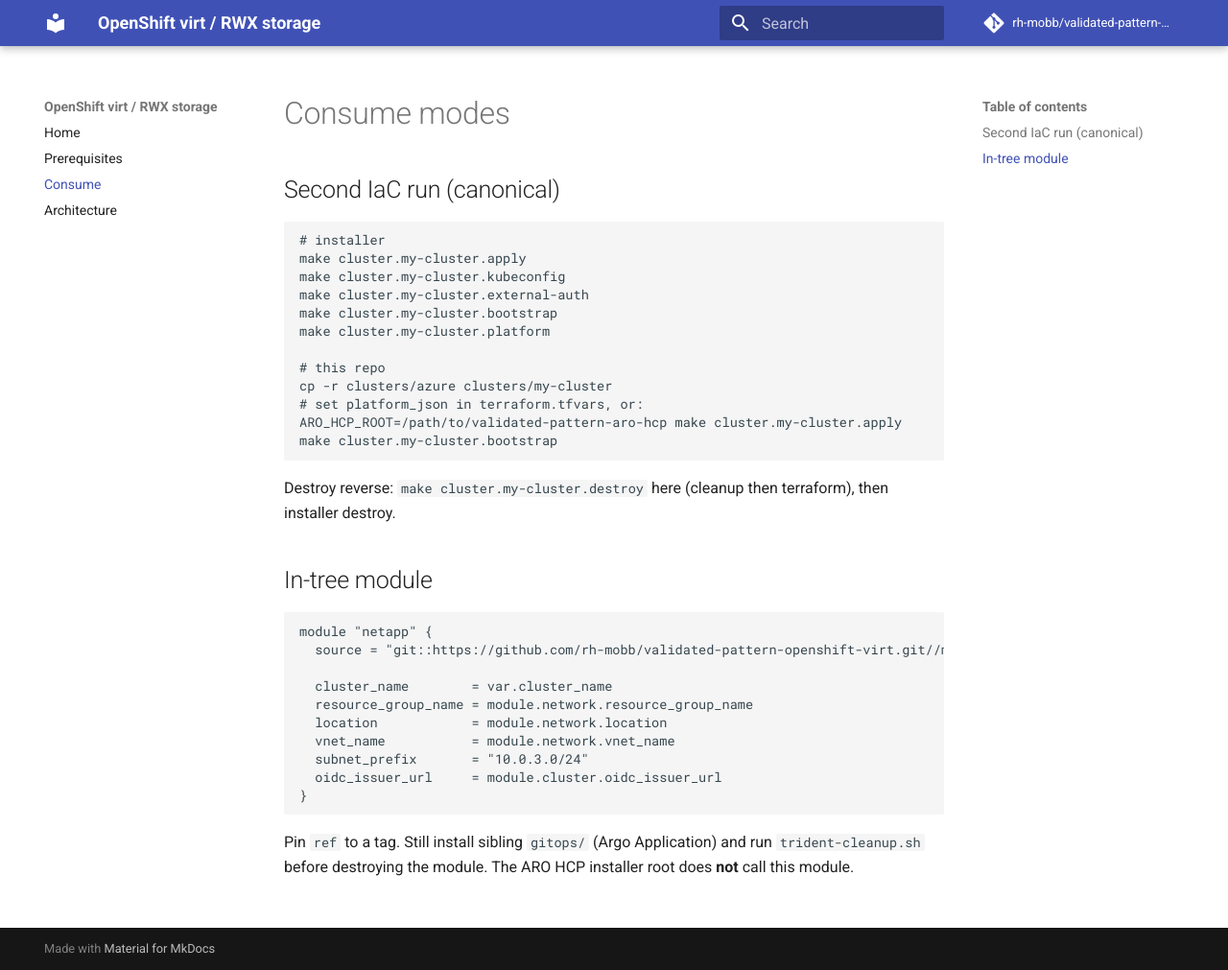
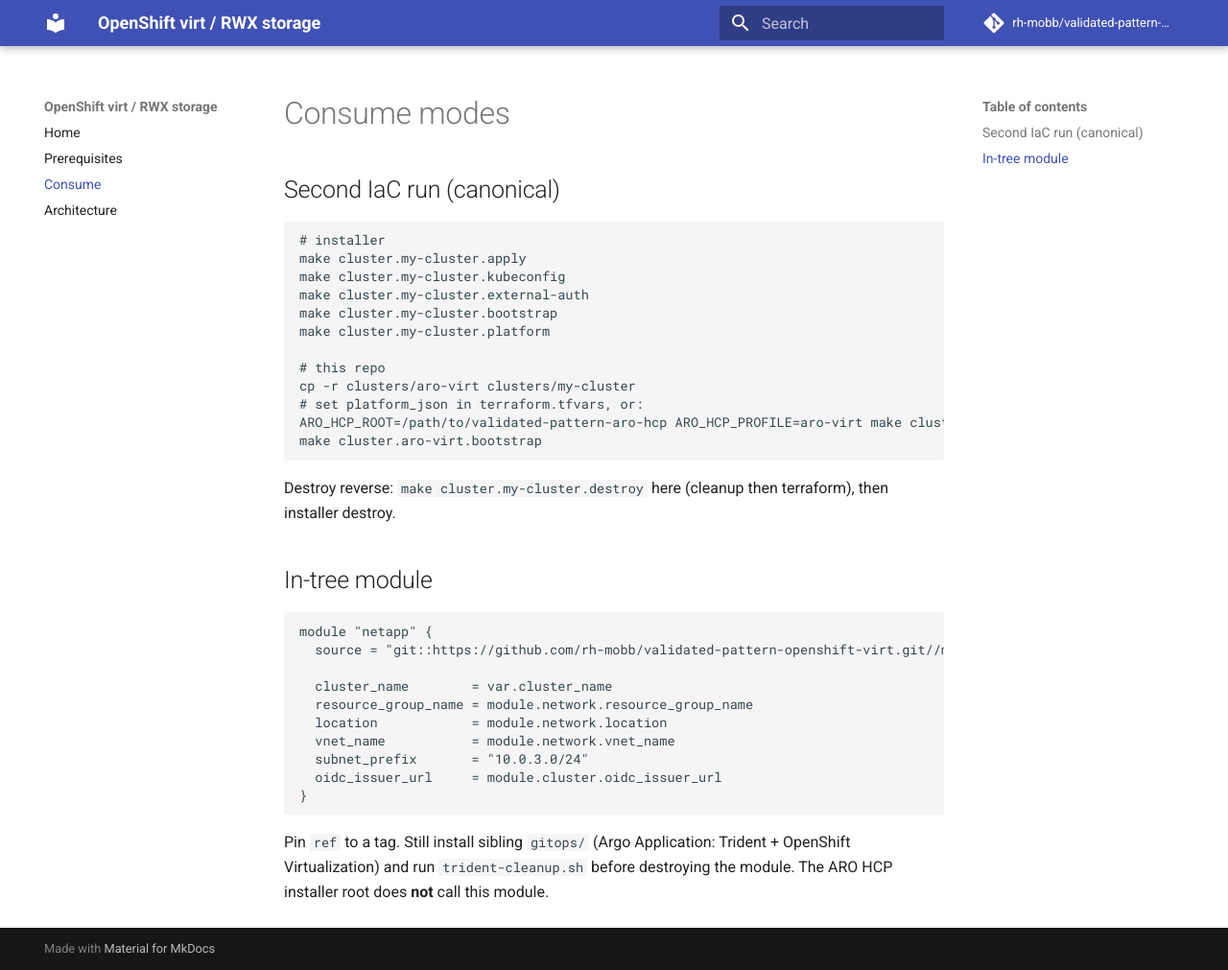
Before and after one commit to rh-mobb/validated-pattern-openshift-virt, an MkDocs documentation site: the page built from docs/guides/consume.md, in a window 1280 px wide and 1011 px high. Shown: the whole window at 96% size. Built offline with MkDocs 1.6.1 and Material for MkDocs 9.7.7, drawn with Linux system fonts in a browser that asks for light colours; comment, search, counter and statistics services are not loaded.

Commit message:
feat: GitOps for OpenShift Virtualization and aro-virt example
Install kubevirt-hyperconverged on workers, patch anf-virt for RWX
live migration, and add a cluster profile that matches the installer.

````diff
--- a/docs/guides/consume.md
+++ b/docs/guides/consume.md
@@ -11,10 +11,10 @@
 make cluster.my-cluster.platform
 
 # this repo
-cp -r clusters/azure clusters/my-cluster
+cp -r clusters/aro-virt clusters/my-cluster
 # set platform_json in terraform.tfvars, or:
-ARO_HCP_ROOT=/path/to/validated-pattern-aro-hcp make cluster.my-cluster.apply
-make cluster.my-cluster.bootstrap
+ARO_HCP_ROOT=/path/to/validated-pattern-aro-hcp ARO_HCP_PROFILE=aro-virt make cluster.aro-virt.apply
+make cluster.aro-virt.bootstrap
 ```
 
 Destroy reverse: `make cluster.my-cluster.destroy` here (cleanup then terraform), then installer destroy.
@@ -34,4 +34,4 @@
 }
 ```
 
-Pin `ref` to a tag. Still install sibling `gitops/` (Argo Application) and run `trident-cleanup.sh` before destroying the module. The ARO HCP installer root does **not** call this module.
+Pin `ref` to a tag. Still install sibling `gitops/` (Argo Application: Trident + OpenShift Virtualization) and run `trident-cleanup.sh` before destroying the module. The ARO HCP installer root does **not** call this module.
````
Also changed, not shown: AGENTS.md (+15 -15 lines), CHANGELOG.md (+2 -0 lines), README.md (+8 -7 lines), docs/architecture.md (+3 -2 lines), docs/index.md (+2 -1 lines), 13 other files.
